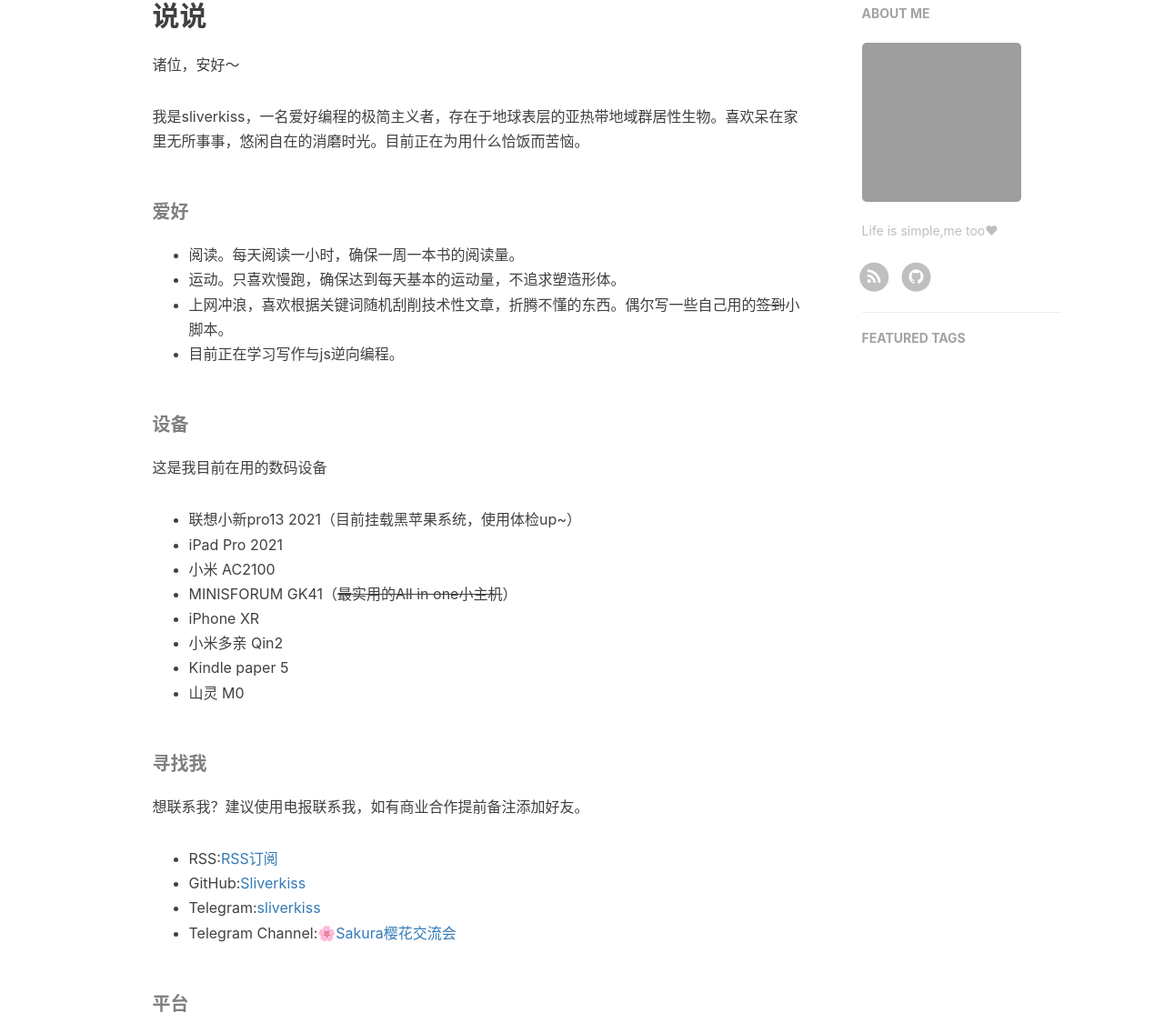
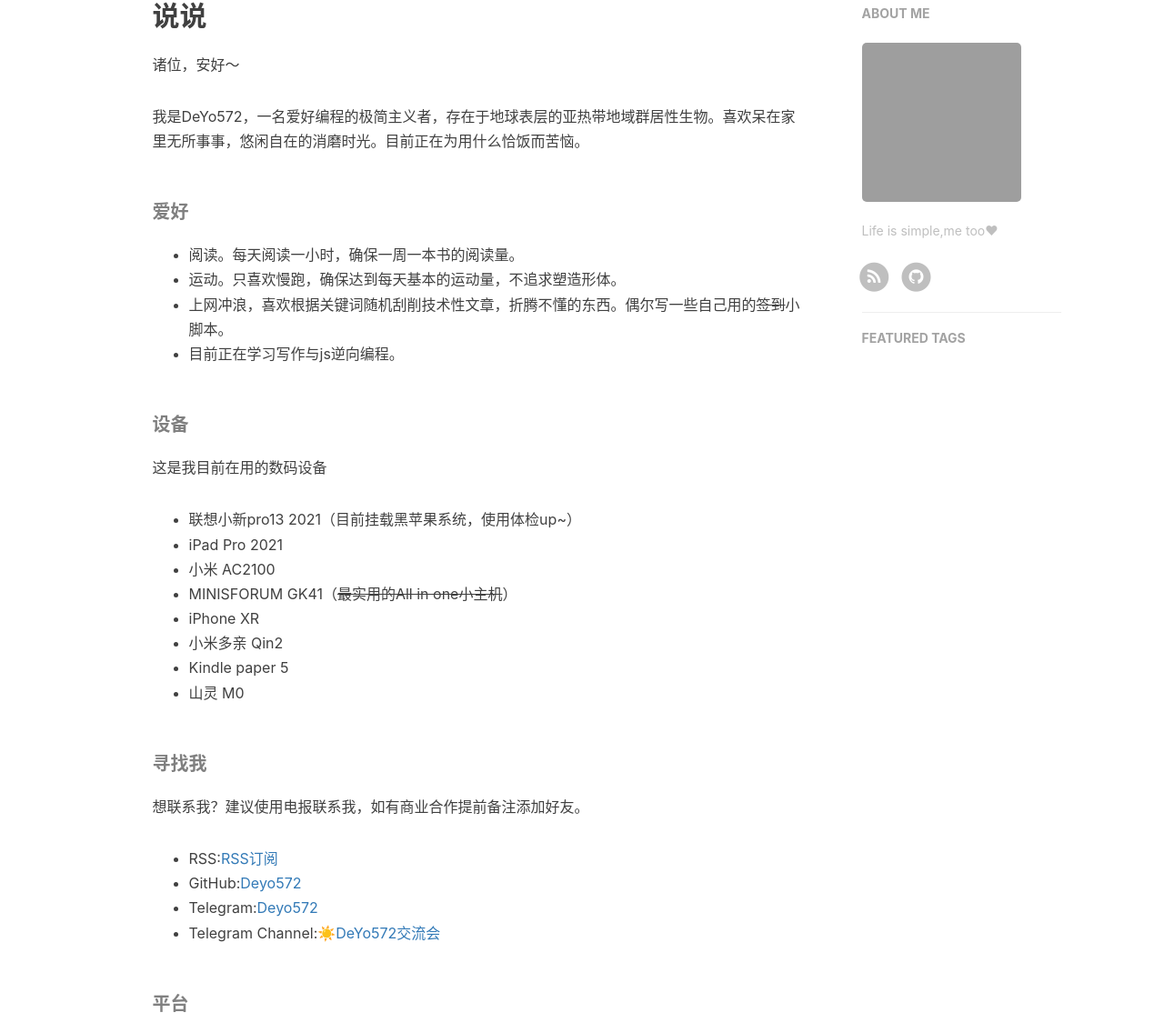
Before and after one commit to Deyo572/deyo572.github.io, a Jekyll site: the page built from about.html, in a window 1280 px wide. Shown: the part 632-1757 px from the top of the page at 91% size. Built offline with Jekyll 4.4.1, drawn with Linux system fonts in a browser that asks for light colours; nearby versions of some CDN libraries; comment, search, counter and statistics services are not loaded; grey boxes are pictures that could not be loaded.

Commit message:
更新 zh.md

```diff
--- a/_includes/about/zh.md
+++ b/_includes/about/zh.md
@@ -5,7 +5,7 @@
 
 诸位，安好～
 
-我是sliverkiss，一名爱好编程的极简主义者，存在于地球表层的亚热带地域群居性生物。喜欢呆在家里无所事事，悠闲自在的消磨时光。目前正在为用什么恰饭而苦恼。
+我是DeYo572，一名爱好编程的极简主义者，存在于地球表层的亚热带地域群居性生物。喜欢呆在家里无所事事，悠闲自在的消磨时光。目前正在为用什么恰饭而苦恼。
 
 ##### 爱好
 - 阅读。每天阅读一小时，确保一周一本书的阅读量。
@@ -28,10 +28,12 @@
 ##### 寻找我
 
 想联系我？建议使用电报联系我，如有商业合作提前备注添加好友。
-- RSS:[RSS订阅](https://sliverkiss.github.io/feed.xml)
-- GitHub:[Sliverkiss](https://github.com/sliverkiss)
-- Telegram:[sliverkiss](https://t.me/sliverkiss)
-- Telegram Channel:[🌸Sakura樱花交流会](https://t.me/sliverkiss)
+- RSS:[RSS订阅](https://Deyo572.github.io/feed.xml)
+- GitHub:[Deyo572](https://github.com/Deyo572)
+- Telegram:[Deyo572](https://t.me/Deyo572
+)
+- Telegram Channel:[☀️DeYo572交流会](https://t.me/DeYou572
+)
 
 ##### 平台
 放弃社交，目前只在tg、github以及各大图书馆出没。
```
